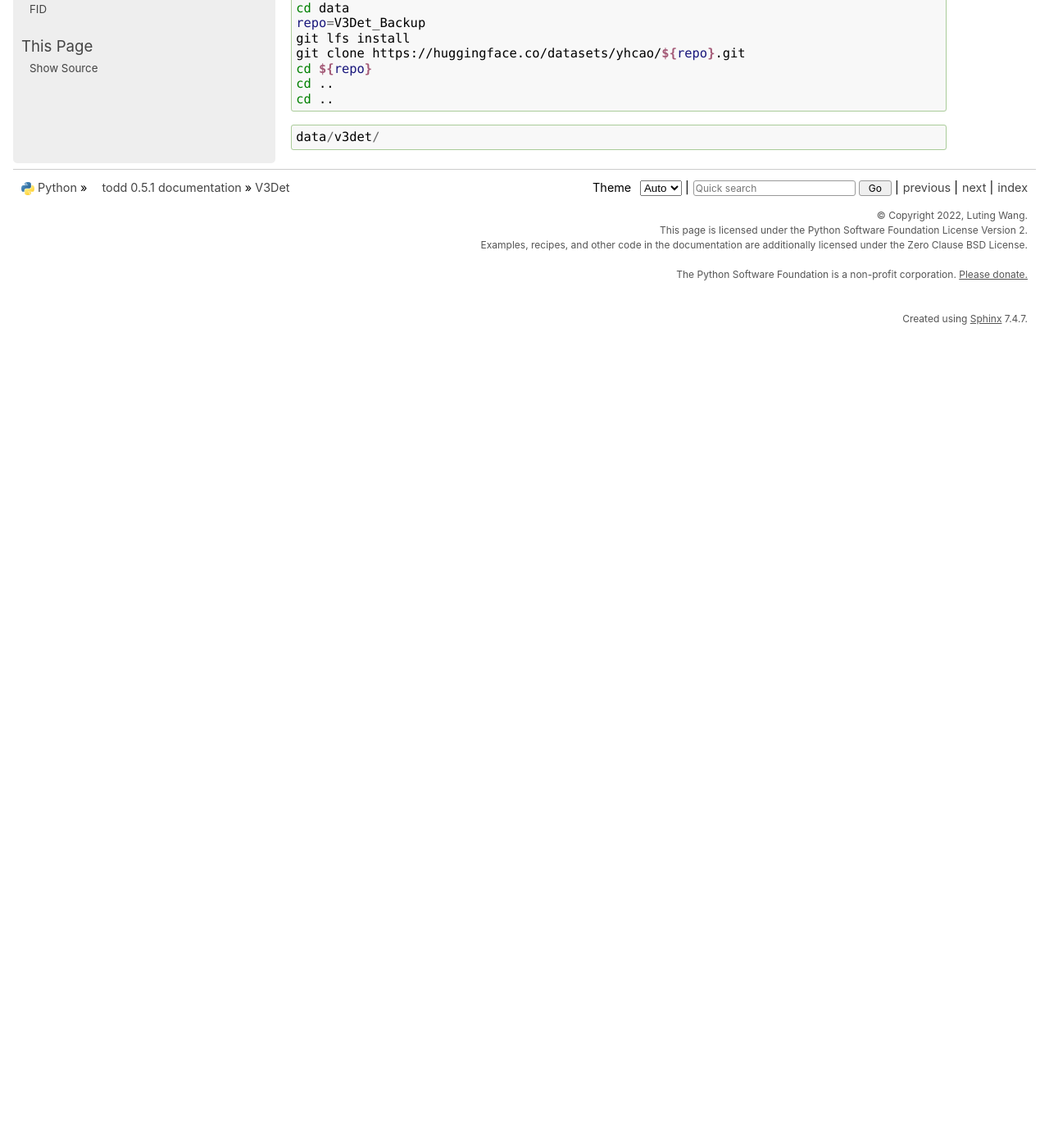
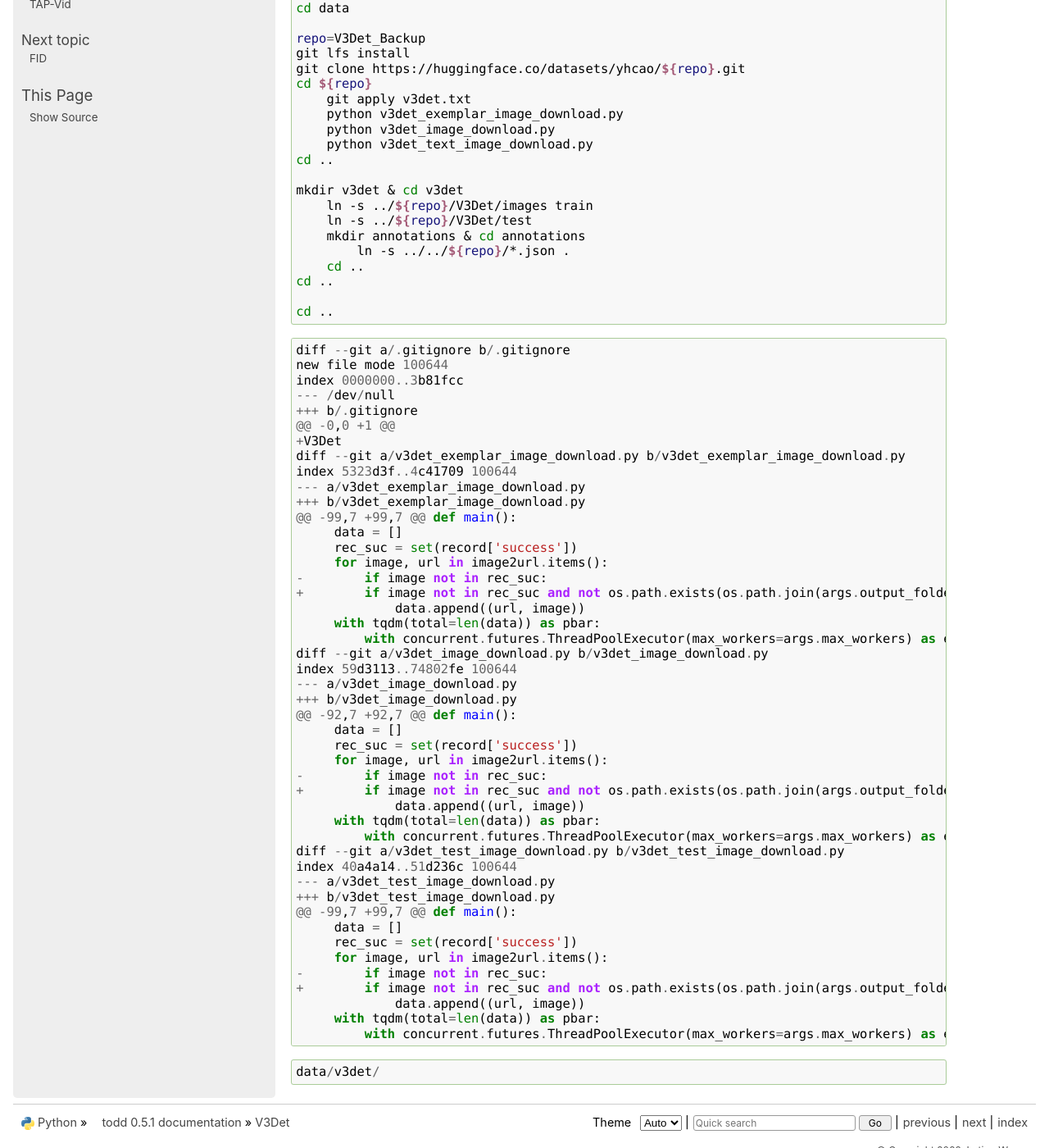
Before and after one commit to LutingWang/todd, a Sphinx documentation site: the page built from docs/source/data/v3det.rst, in a window 1280 px wide and 1400 px high, scrolled down 191 px. Shown: the whole window at 82% size. Built offline with Sphinx 7.4.7, drawn with Linux system fonts in a browser that asks for light colours; before the commit the page ends 900 px from its top, so only the background shows below that.

Commit message:
docs(v3det): scripts

```diff
--- a/docs/source/data/v3det.rst
+++ b/docs/source/data/v3det.rst
@@ -6,12 +6,28 @@
 .. code-block:: bash
 
     cd data
+
     repo=V3Det_Backup
     git lfs install
     git clone https://huggingface.co/datasets/yhcao/${repo}.git
     cd ${repo}
+        git apply v3det.txt
+        python v3det_exemplar_image_download.py
+        python v3det_image_download.py
+        python v3det_text_image_download.py
     cd ..
+
+    mkdir v3det & cd v3det
+        ln -s ../${repo}/V3Det/images train
+        ln -s ../${repo}/V3Det/test
+        mkdir annotations & cd annotations
+            ln -s ../../${repo}/*.json .
+        cd ..
     cd ..
+
+    cd ..
+
+.. literalinclude:: v3det.txt
 
 .. code::
 
--- /dev/null
+++ b/docs/source/data/v3det.txt
@@ -0,0 +1,46 @@
+diff --git a/.gitignore b/.gitignore
+new file mode 100644
+index 0000000..3b81fcc
+--- /dev/null
++++ b/.gitignore
+@@ -0,0 +1 @@
++V3Det
+diff --git a/v3det_exemplar_image_download.py b/v3det_exemplar_image_download.py
+index 5323d3f..4c41709 100644
+--- a/v3det_exemplar_image_download.py
++++ b/v3det_exemplar_image_download.py
+@@ -99,7 +99,7 @@ def main():
+     data = []
+     rec_suc = set(record['success'])
+     for image, url in image2url.items():
+-        if image not in rec_suc:
++        if image not in rec_suc and not os.path.exists(os.path.join(args.output_folder, image)):
+             data.append((url, image))
+     with tqdm(total=len(data)) as pbar:
+         with concurrent.futures.ThreadPoolExecutor(max_workers=args.max_workers) as executor:
+diff --git a/v3det_image_download.py b/v3det_image_download.py
+index 59d3113..74802fe 100644
+--- a/v3det_image_download.py
++++ b/v3det_image_download.py
+@@ -92,7 +92,7 @@ def main():
+     data = []
+     rec_suc = set(record['success'])
+     for image, url in image2url.items():
+-        if image not in rec_suc:
++        if image not in rec_suc and not os.path.exists(os.path.join(args.output_folder, image)):
+             data.append((url, image))
+     with tqdm(total=len(data)) as pbar:
+         with concurrent.futures.ThreadPoolExecutor(max_workers=args.max_workers) as executor:
+diff --git a/v3det_test_image_download.py b/v3det_test_image_download.py
+index 40a4a14..51d236c 100644
+--- a/v3det_test_image_download.py
++++ b/v3det_test_image_download.py
+@@ -99,7 +99,7 @@ def main():
+     data = []
+     rec_suc = set(record['success'])
+     for image, url in image2url.items():
+-        if image not in rec_suc:
++        if image not in rec_suc and not os.path.exists(os.path.join(args.output_folder, image)):
+             data.append((url, image))
+     with tqdm(total=len(data)) as pbar:
+         with concurrent.futures.ThreadPoolExecutor(max_workers=args.max_workers) as executor:
```
